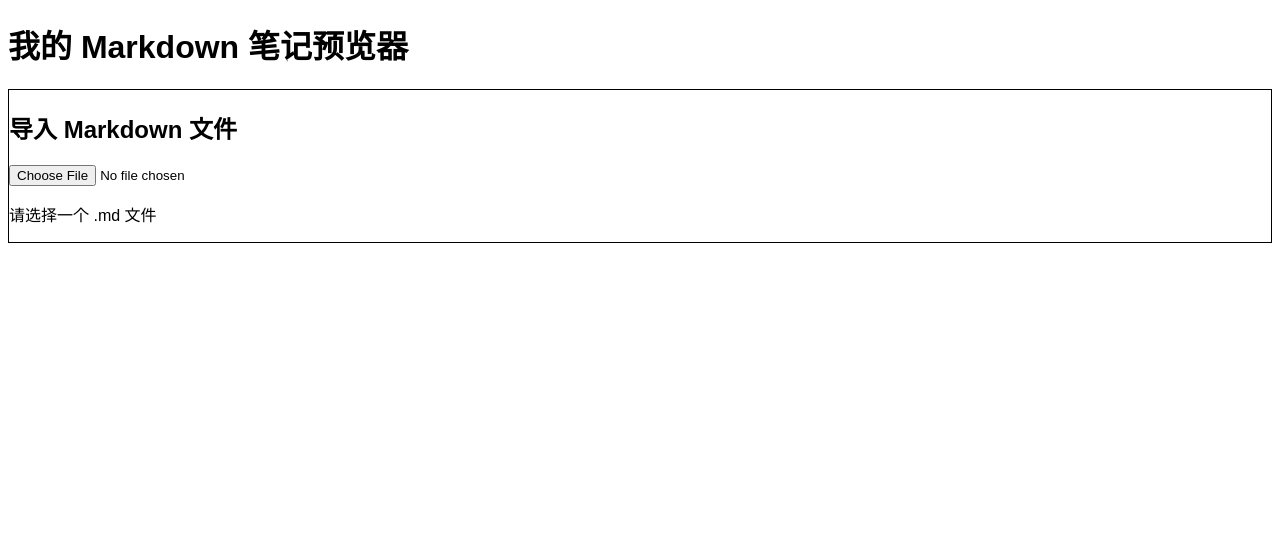
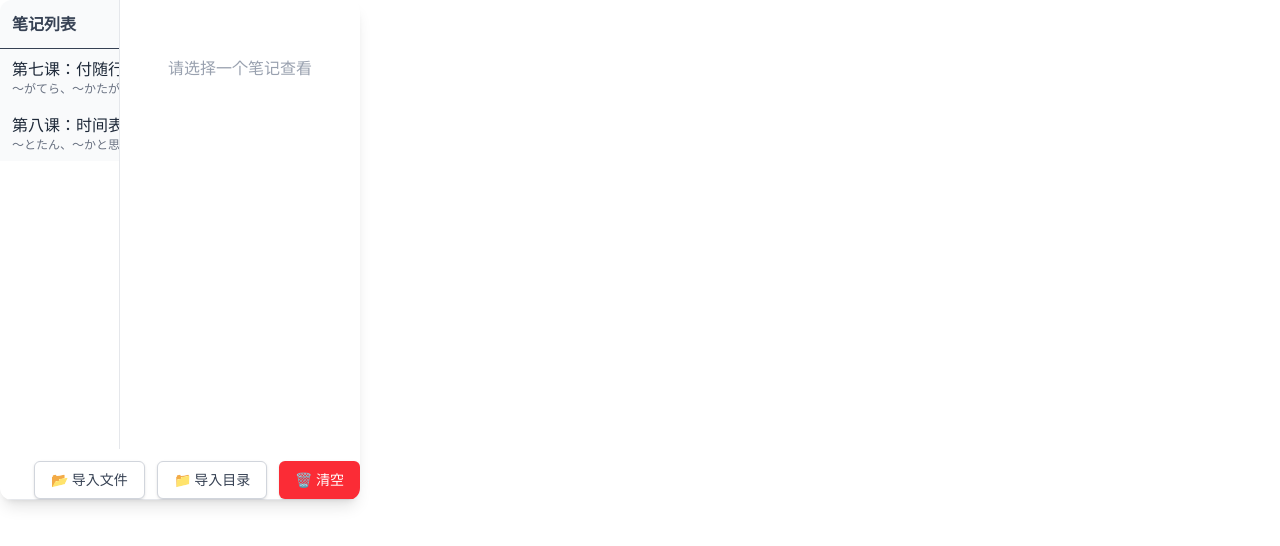
Before and after one commit to VerneZhong/NoteSpark, a Vue app: page / in a window 1280 px wide. Shown: the top 546 px of the page. Built offline with nearby package versions, Linux system fonts and the light colour scheme; no server answers.

Commit message:
fix: tailwind css config

```diff
--- /dev/null
+++ b/postcss.config.js
@@ -0,0 +1,5 @@
+export default {
+    plugins: {
+        "@tailwindcss/postcss": {},
+    },
+}
--- a/src/App.vue
+++ b/src/App.vue
@@ -1,16 +1,50 @@
 <template>
-  <div class="min-h-screen bg-gray-50 p-6">
-    <h1 class="text-2xl font-bold mb-4">我的 Markdown 笔记预览器</h1>
-    <NoteImporter />
+  <div class="app flex flex-col h-[500px] bg-white rounded-xl shadow-lg overflow-hidden">
+    <!-- 内容区：左边列表 + 右边内容 -->
+    <div class="flex flex-1 overflow-hidden">
+      <!-- 左侧笔记列表 -->
+      <div class="w-1/3 border-r border-gray-200 overflow-y-auto">
+        <NoteList :notes="notes" @select="selectNote" />
+      </div>
+
+      <!-- 右侧笔记预览 -->
+      <div class="flex-1 overflow-y-auto p-4">
+        <MarkdownViewer v-if="selectedNote" :content="selectedNote.content" />
+        <p v-else class="text-gray-400 text-center mt-10">请选择一个笔记查看</p>
+      </div>
+    </div>
+
+    <!-- 工具栏 -->
+    <Toolbar
+        :notes="notes"
+        @update:notes="notes = $event"
+        class="border-b border-gray-200"
+    />
   </div>
 </template>
 
 <script setup lang="ts">
-import NoteImporter from "./components/NoteImporter.vue"
+import { ref, onMounted } from "vue"
+import Toolbar from "./components/Toolbar.vue"
+import NoteList from "./components/NoteList.vue"
+import MarkdownViewer from "./components/MarkdownViewer.vue"
+import { loadNotes, type Note } from "./utils/storage"
+
+const notes = ref<Note[]>([])
+const selectedNote = ref<Note | null>(null)
+
+onMounted(async () => {
+  notes.value = await loadNotes()
+})
+
+function selectNote(note: Note) {
+  selectedNote.value = note
+}
 </script>
 
 <style>
-body {
-  font-family: "Avenir", "Arial", sans-serif;
+.app {
+  width: 360px;
+  height: 500px;
 }
 </style>
--- /dev/null
+++ b/src/components/NoteList.vue
@@ -0,0 +1,42 @@
+<template>
+  <div class="w-64 bg-gray-50 border-r border-gray-200 overflow-y-auto">
+    <div class="p-3 border-b font-semibold text-gray-700">笔记列表</div>
+    <ul>
+      <li
+          v-for="note in notes"
+          :key="note.id"
+          @click="select(note)"
+          class="px-3 py-2 cursor-pointer hover:bg-blue-50 transition"
+          :class="{ 'bg-blue-100': note.id === selectedId }"
+      >
+        <div class="font-medium text-gray-800 truncate">{{ note.title }}</div>
+        <div class="text-xs text-gray-500 truncate">{{ note.preview }}</div>
+      </li>
+    </ul>
+  </div>
+</template>
+
+<script setup lang="ts">
+import { ref } from "vue"
+
+interface Note {
+  id: number
+  title: string
+  content: string
+  preview: string
+}
+
+const emit = defineEmits(["select"])
+
+const notes = ref<Note[]>([
+  { id: 1, title: "第七课：付随行动", content: "# 七課 付随行動\n\n〜がてら...", preview: "〜がてら、〜かたがた..." },
+  { id: 2, title: "第八课：时间表达", content: "# 八課 時間表現\n\n〜とたん...", preview: "〜とたん、〜かと思うと..." },
+])
+
+const selectedId = ref<number | null>(null)
+
+function select(note: Note) {
+  selectedId.value = note.id
+  emit("select", note)
+}
+</script>
--- /dev/null
+++ b/src/components/Toolbar.vue
@@ -0,0 +1,104 @@
+<template>
+  <div class="flex justify-end mt-3 relative" ref="dropdownWrapper">
+    <div class="flex gap-3">
+      <!-- 单文件导入 -->
+      <button
+          @click="triggerFileImport"
+          class="px-4 py-2 bg-white border border-gray-300 rounded-md text-gray-700 text-sm hover:bg-gray-100 shadow-sm transition"
+      >
+        📂 导入文件
+      </button>
+
+      <!-- 导入目录 -->
+      <button
+          @click="triggerDirImport"
+          class="px-4 py-2 bg-white border border-gray-300 rounded-md text-gray-700 text-sm hover:bg-gray-100 shadow-sm transition"
+      >
+        📁 导入目录
+      </button>
+
+      <!-- 清空 -->
+      <button
+          @click="clearAll"
+          class="px-4 py-2 bg-red-500 text-white rounded-md text-sm hover:bg-red-600 shadow-sm transition"
+      >
+        🗑️ 清空
+      </button>
+    </div>
+
+    <!-- 其他导出下拉 -->
+    <!-- ... -->
+
+    <!-- 隐藏文件选择框 -->
+    <input type="file" ref="fileInput" accept=".md" class="hidden" @change="handleFileImport" />
+    <input type="file" ref="dirInput" webkitdirectory multiple accept=".md" class="hidden" @change="handleDirImport" />
+  </div>
+</template>
+
+<script setup lang="ts">
+import { ref } from "vue"
+import {type Note, saveNotes} from "../utils/storage";
+
+const emit = defineEmits(["update:notes"])
+
+const fileInput = ref<HTMLInputElement | null>(null)
+const dirInput = ref<HTMLInputElement | null>(null)
+
+// 单文件
+function triggerFileImport() {
+  fileInput.value?.click()
+}
+
+// 目录
+function triggerDirImport() {
+  dirInput.value?.click()
+}
+
+// 处理单文件导入
+async function handleFileImport(event: Event) {
+  const input = event.target as HTMLInputElement
+  const file = input.files?.[0]
+  if (!file) return
+  const text = await file.text()
+
+  const newNote: Note = {
+    id: Date.now(),
+    title: file.name.replace(/\.md$/, ""),
+    content: text,
+    createdAt: Date.now(),
+  }
+
+  await saveNotes([newNote])
+  emit("update:notes", [newNote])
+  input.value = ""
+}
+
+// 处理目录导入
+async function handleDirImport(event: Event) {
+  const input = event.target as HTMLInputElement
+  const files = Array.from(input.files || []).filter(f => f.name.endsWith(".md"))
+  if (files.length === 0) return
+
+  const newNotes: Note[] = []
+  for (const file of files) {
+    const text = await file.text()
+    newNotes.push({
+      id: Date.now() + Math.random(),
+      title: file.name.replace(/\.md$/, ""),
+      content: text,
+      createdAt: Date.now(),
+    })
+  }
+
+  await saveNotes(newNotes)
+  emit("update:notes", newNotes)
+  input.value = ""
+}
+
+// 清空
+async function clearAll() {
+  if (!confirm("确定要清空所有数据吗？")) return
+  await saveNotes([])
+  emit("update:notes", [])
+}
+</script>
--- a/src/style.css
+++ b/src/style.css
@@ -1,3 +1 @@
-@tailwind base;
-@tailwind components;
-@tailwind utilities;
+@import "tailwindcss";
--- /dev/null
+++ b/src/utils/storage.ts
@@ -0,0 +1,29 @@
+// storage.ts
+export interface Note {
+    id: number
+    title: string,   // 文件名
+    content: string, // markdown内容
+    createdAt: number
+}
+
+/**
+ * 读取存储的 ideas
+ */
+export function loadNotes(): Promise<Note[]> {
+    return new Promise((resolve) => {
+        chrome.runtime.sendMessage({ type: "loadIdeas" }, (response) => {
+            resolve(Array.isArray(response?.data) ? response.data : [])
+        })
+    })
+}
+
+/**
+ * 保存 ideas
+ */
+export function saveNotes(ideas: Note[]): Promise<void> {
+    return new Promise((resolve) => {
+        chrome.runtime.sendMessage({ type: "saveIdeas", data: ideas }, () => {
+            resolve()
+        })
+    })
+}
--- /dev/null
+++ b/tailwind.config.js
@@ -0,0 +1,11 @@
+/** @type {import('tailwindcss').Config} */
+export default {
+    content: [
+        "./index.html",
+        "./src/**/*.{vue,js,ts,jsx,tsx}",
+    ],
+    theme: {
+        extend: {},
+    },
+    plugins: [],
+}
--- a/vite.config.ts
+++ b/vite.config.ts
@@ -1,7 +1,7 @@
-import { defineConfig } from 'vite'
-import vue from '@vitejs/plugin-vue'
+import { defineConfig } from "vite"
+import vue from "@vitejs/plugin-vue"
+import tailwindcss from "@tailwindcss/vite"
 
-// https://vite.dev/config/
 export default defineConfig({
-  plugins: [vue()],
+  plugins: [vue(), tailwindcss()],
 })
```
Also changed, not shown: package.json (+6 -2 lines), 1 other file (tests, documents, lock files or other folders).
